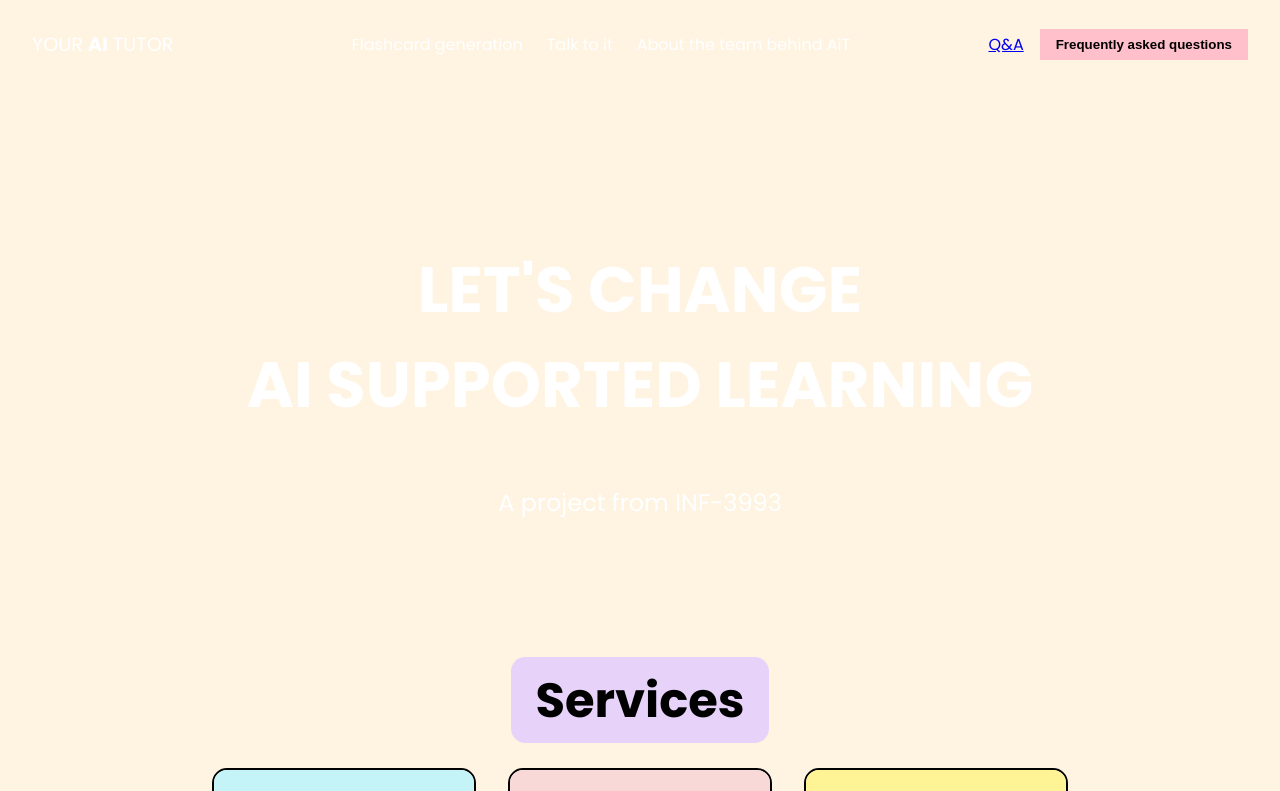
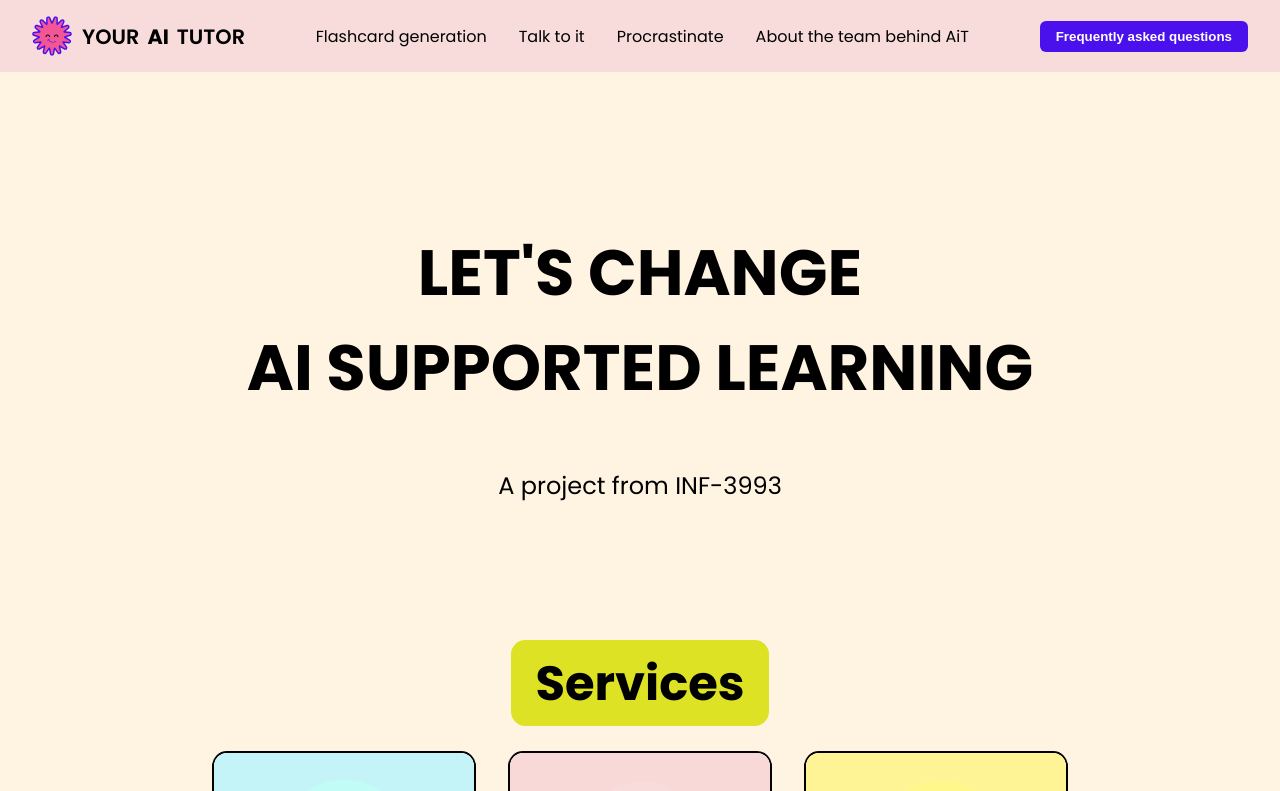
Before and after one commit to franzRasch/INF-3993_AI_Exam, a React (Create React App) app in the folder src/frontend/: page / in a window 1280 px wide. Shown: the top 791 px of the page. Built offline with nearby package versions, Linux system fonts and the light colour scheme.

Commit message:
small fixes to css

```diff
--- a/src/frontend/src/App.css
+++ b/src/frontend/src/App.css
@@ -8,7 +8,7 @@
   --black: #000000;
   --aqua: #c2fcf7;
   --soft-yellow: #fff789;
-  --peach-cream: #FFF3E2;
+  --peach-cream: #fff3e2;
   --font-main: 'Poppins', sans-serif;
   --main-text-color: #000000;
   --second-text-color: var(--electric-blue);
--- a/src/frontend/src/components/header.js
+++ b/src/frontend/src/components/header.js
@@ -1,22 +1,24 @@
 import React from 'react';
 import '../css/header.css';
+import logo from '../assets/logo.svg';
 
 export default function Header() {
   return (
     <header className="header">
       <div className="logo">
+        <img src={logo} alt="Logo" className="logo-icon" />
         Your <strong>AI</strong> Tutor
       </div>
-      <nav>
-        <ul>
+      <nav className="nav-center">
+        <ul className="nav-links">
           <li>Flashcard generation</li>
           <li>Talk to it</li>
+          <li>Procrastinate</li>
           <li>About the team behind AiT</li>
         </ul>
       </nav>
-      <div className="actions">
-        <a href="#contact">Q&A</a>
-        <button className="button">Frequently asked questions</button>
+      <div className="header-right">
+        <button className="cta-button">Frequently asked questions</button>
       </div>
     </header>
   );
--- a/src/frontend/src/css/header.css
+++ b/src/frontend/src/css/header.css
@@ -3,12 +3,31 @@
   justify-content: space-between;
   align-items: center;
   padding: 1rem 2rem;
-  color: white;
+  color: var(--main-text-color);
+  background-color: var(--light-pink);
+}
+
+.header-left,
+.nav-center,
+.header-right {
+  display: flex;
+  align-items: center;
 }
 
 .logo {
-  font-size: 1.2rem;
+  display: flex;
+  align-items: center;
+  gap: 0.5rem;
+  font-size: 1.3rem;
   text-transform: uppercase;
+  font-weight: 600;
+}
+
+.logo-icon {
+  width: 40px;
+  height: auto;
+  justify-self: center;
+  padding-right: 2px;
 }
 
 nav ul {
@@ -30,3 +49,32 @@ nav ul {
   font-weight: bold;
   cursor: pointer;
 }
+
+/* Center nav section */
+.nav-center {
+  flex: 1;
+  justify-content: center;
+}
+
+.nav-links {
+  list-style: none;
+  display: flex;
+  gap: 2rem;
+  padding: 0;
+  margin: 0;
+}
+
+/* Right side CTA */
+.header-right {
+  gap: 1rem;
+}
+
+.cta-button {
+  background-color: var(--electric-blue);
+  color: white;
+  font-weight: bold;
+  border: none;
+  padding: 0.5rem 1rem;
+  border-radius: 6px;
+  cursor: pointer;
+}
--- a/src/frontend/src/css/hero.css
+++ b/src/frontend/src/css/hero.css
@@ -1,7 +1,7 @@
 .hero {
   background-size: cover;
   background-position: center;
-  color: white;
+  color: var(--main-text-color);
   text-align: center;
   padding: 100px 20px;
 }
--- a/src/frontend/src/css/services.css
+++ b/src/frontend/src/css/services.css
@@ -1,10 +1,11 @@
 .services-section {
   padding: 4rem 2rem;
   text-align: center;
+
 }
 
 .highlight {
-  background: #e7d2f9;
+  background: var(--yellow-lime);
   padding: 0.2em 0.5em;
   font-size: 3rem;
   font-weight: bold;
@@ -16,4 +17,5 @@
   justify-content: center;
   flex-wrap: wrap;
   gap: 2rem;
+  padding-bottom: 5rem;
 }
```
Also changed, not shown: src/frontend/src/css/card.css (+4 -4 lines).
